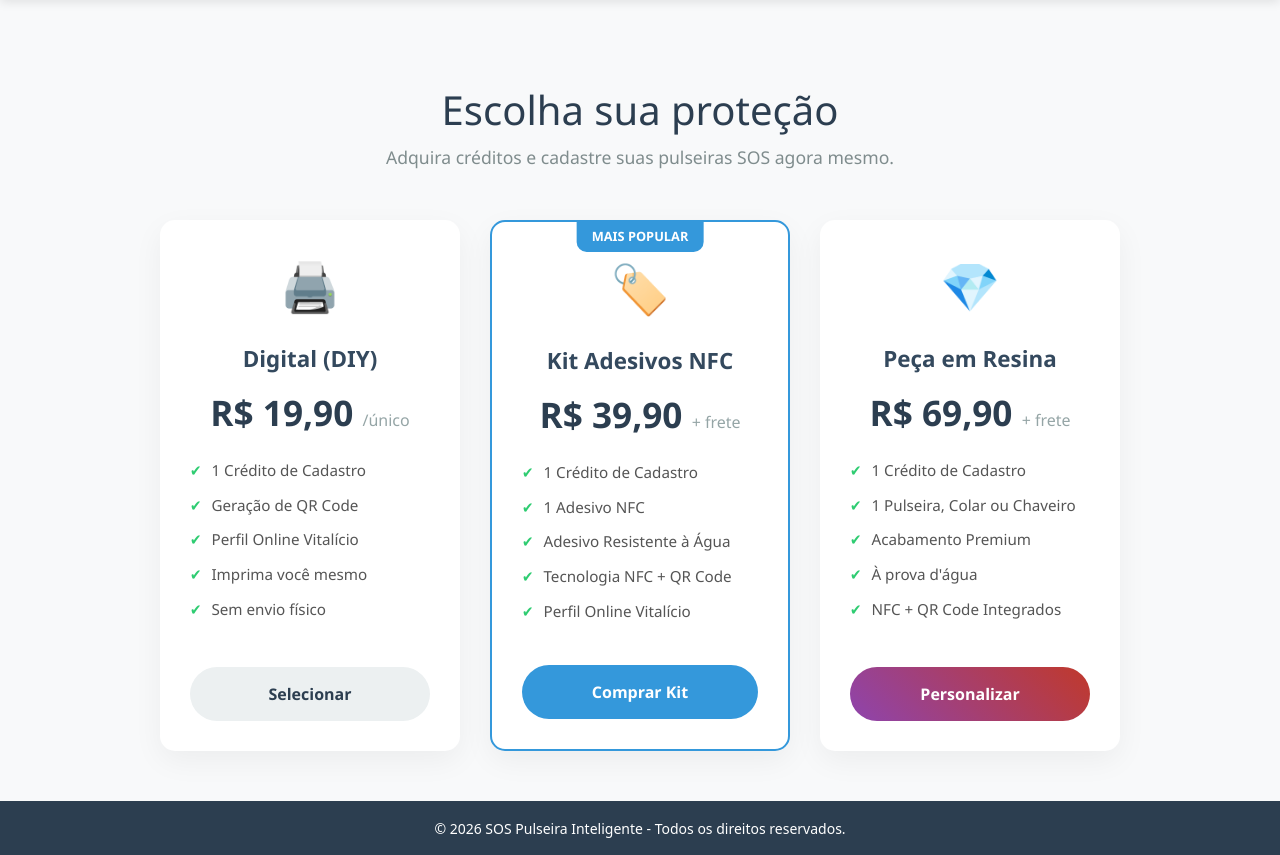
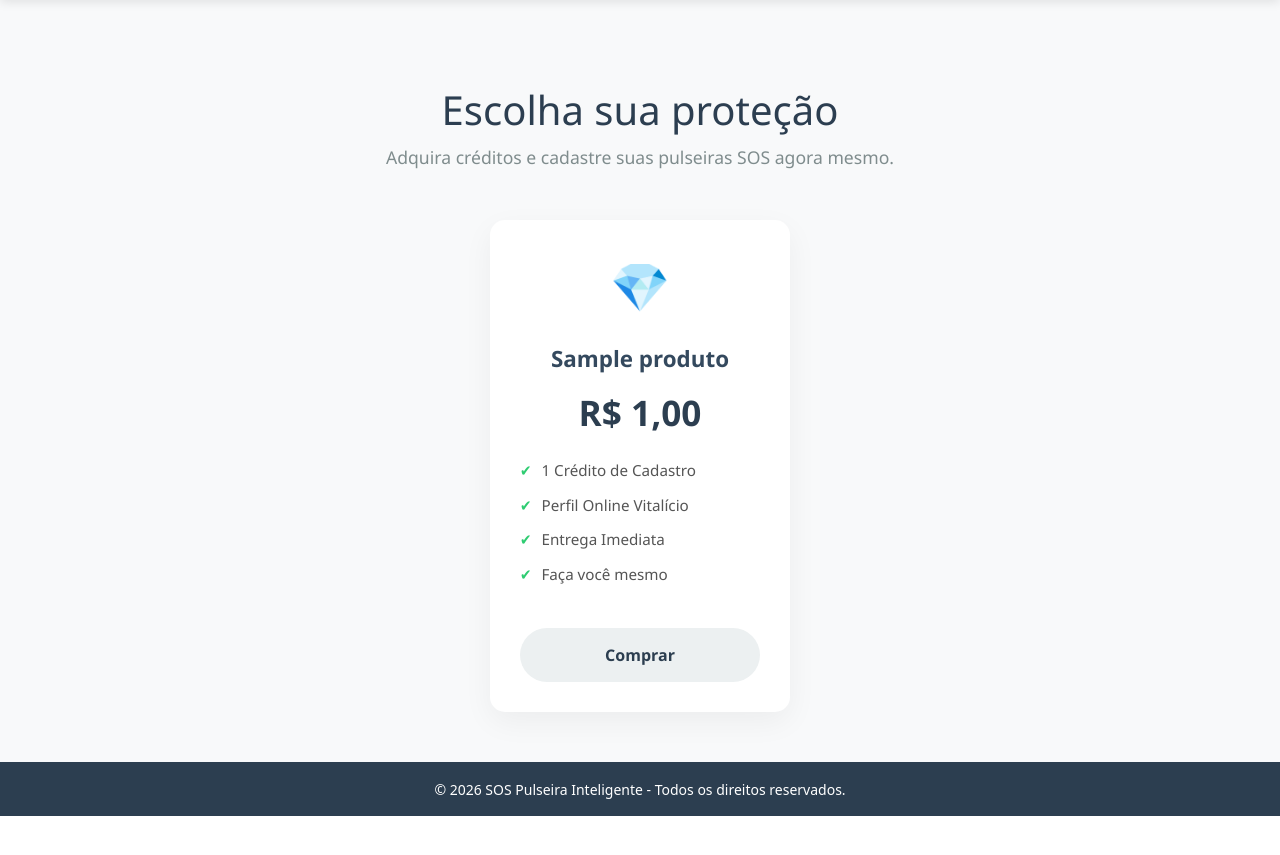
Before and after one commit to Jessica-G-arcia/Pulseira, a Django app: page /loja/ in a window 1280 px wide. Shown: the part 56-911 px from the top of the page. After the commit the page ends 872 px from the top, so only its background shows below. Run offline with Django 5.2, Linux system fonts and the light colour scheme; tables that the repository leaves empty hold one stand-in row (values such as "Sample post").

Commit message:
loja dinamico

```diff
--- a/core/templates/core/loja.html
+++ b/core/templates/core/loja.html
@@ -172,48 +172,39 @@
 
     <div class="pricing-grid">
 
-        <div class="pricing-card">
-            <div class="card-icon">🖨️</div>
-            <div class="card-title">Digital (DIY)</div>
-            <div class="card-price">R$ 19,90 <span>/único</span></div>
+        {% for p in produtos %}
+        <div class="pricing-card {% if forloop.counter == 2 %}destaque{% endif %}">
+
+            {% if forloop.counter == 2 %}
+                <div class="badge-destaque">MAIS POPULAR</div>
+            {% endif %}
+
+            <div class="card-icon">
+                {% if "Digital" in p.nome %}🖨️
+                {% elif "Adesivo" in p.nome %}🏷️
+                {% else %}💎{% endif %}
+            </div>
+
+            <div class="card-title">{{ p.nome }}</div>
+            <div class="card-price">R$ {{ p.preco }}</div>
+
             <ul class="card-features">
                 <li>1 Crédito de Cadastro</li>
-                <li>Geração de QR Code</li>
                 <li>Perfil Online Vitalício</li>
-                <li>Imprima você mesmo</li>
-                <li>Sem envio físico</li>
+                {% if p.tipo == 'fisico' %}
+                    <li>Envio pelos Correios</li>
+                    <li>Produto Físico</li>
+                {% else %}
+                    <li>Entrega Imediata</li>
+                    <li>Faça você mesmo</li>
+                {% endif %}
             </ul>
-            <button class="btn-comprar btn-basic">Selecionar</button>
+
+            <a href="{% url 'iniciar_compra' p.id %}" class="btn-comprar {% if forloop.counter == 2 %}btn-primary{% elif forloop.counter == 3 %}btn-premium{% else %}btn-basic{% endif %}">
+                Comprar
+            </a>
         </div>
-
-        <div class="pricing-card destaque">
-            <div class="badge-destaque">MAIS POPULAR</div>
-            <div class="card-icon">🏷️</div>
-            <div class="card-title">Kit Adesivos NFC</div>
-            <div class="card-price">R$ 39,90 <span>+ frete</span></div>
-            <ul class="card-features">
-                <li>1 Crédito de Cadastro</li>
-                <li>1 Adesivo NFC</li>
-                <li>Adesivo Resistente à Água</li>
-                <li>Tecnologia NFC + QR Code</li>
-                <li>Perfil Online Vitalício</li>
-            </ul>
-            <button class="btn-comprar btn-primary">Comprar Kit</button>
-        </div>
-
-        <div class="pricing-card">
-            <div class="card-icon">💎</div>
-            <div class="card-title">Peça em Resina</div>
-            <div class="card-price">R$ 69,90 <span>+ frete</span></div>
-            <ul class="card-features">
-                <li>1 Crédito de Cadastro</li>
-                <li>1 Pulseira, Colar ou Chaveiro</li>
-                <li>Acabamento Premium</li>
-                <li>À prova d'água</li>
-                <li>NFC + QR Code Integrados</li>
-            </ul>
-            <button class="btn-comprar btn-premium">Personalizar</button>
-        </div>
+        {% endfor %}
 
     </div>
 </div>
--- a/core/views.py
+++ b/core/views.py
@@ -12,7 +12,7 @@ from geopy.geocoders import Nominatim
 import json
 
 # Imports locais
-from .models import Pulseira
+from .models import Pulseira, Perfil, Produto, Pedido
 from .forms import CadastroUsuarioForm, PulseiraForm, EditarUsuarioForm
 
 # ========================================================
@@ -216,4 +216,41 @@ def robots_txt(request):
     return HttpResponse("\n".join(linhas), content_type="text/plain")
 
 def loja_produtos(request):
-    return render(request, 'core/loja.html')
+    """Exibe os produtos cadastrados no banco"""
+    produtos = Produto.objects.all().order_by('preco')
+    return render(request, 'core/loja.html', {'produtos': produtos})
+
+@login_required
+def iniciar_compra(request, produto_id):
+    """Cria um pedido pendente e leva para o pagamento"""
+    produto = get_object_or_404(Produto, id=produto_id)
+
+    # Cria o registro do pedido
+    pedido = Pedido.objects.create(
+        usuario=request.user,
+        produto=produto,
+        status='pendente'
+    )
+
+    # Por enquanto, redirecionamos para uma tela de 'Simulação de Pagamento'
+    # Futuramente, aqui entrará o redirecionamento do Mercado Pago
+    return redirect('pagamento_simulado', pedido_id=pedido.id)
+
+@login_required
+def pagamento_simulado(request, pedido_id):
+    """Tela temporária para simular o pagamento"""
+    pedido = get_object_or_404(Pedido, id=pedido_id, usuario=request.user)
+
+    if request.method == 'POST':
+        # SIMULA O PAGAMENTO APROVADO
+        pedido.status = 'aprovado'
+        pedido.save()
+
+        # Adiciona o crédito ao usuário
+        perfil = request.user.perfil
+        perfil.creditos_pulseira += 1
+        perfil.save()
+
+        return redirect('dashboard')
+
+    return render(request, 'core/pagamento.html', {'pedido': pedido})
--- a/projeto_sos/urls.py
+++ b/projeto_sos/urls.py
@@ -20,6 +20,8 @@ urlpatterns = [
     path('excluir-pulseira/<uuid:pulseira_id>/', views.excluir_pulseira, name='excluir_pulseira'),
     path('termos/', views.termos_uso, name='termos_uso'),
     path('loja/', views.loja_produtos, name='loja_produtos'),
+    path('comprar/<int:produto_id>/', views.iniciar_compra, name='iniciar_compra'),
+    path('pagamento/<int:pedido_id>/', views.pagamento_simulado, name='pagamento_simulado'),
     path('robots.txt', views.robots_txt),
 
     # --- FLUXO DE ESQUECI A SENHA (CORRIGIDO) ---
```
Also changed, not shown: core/templates/core/pagamento.html (added, +28 -0 lines).
